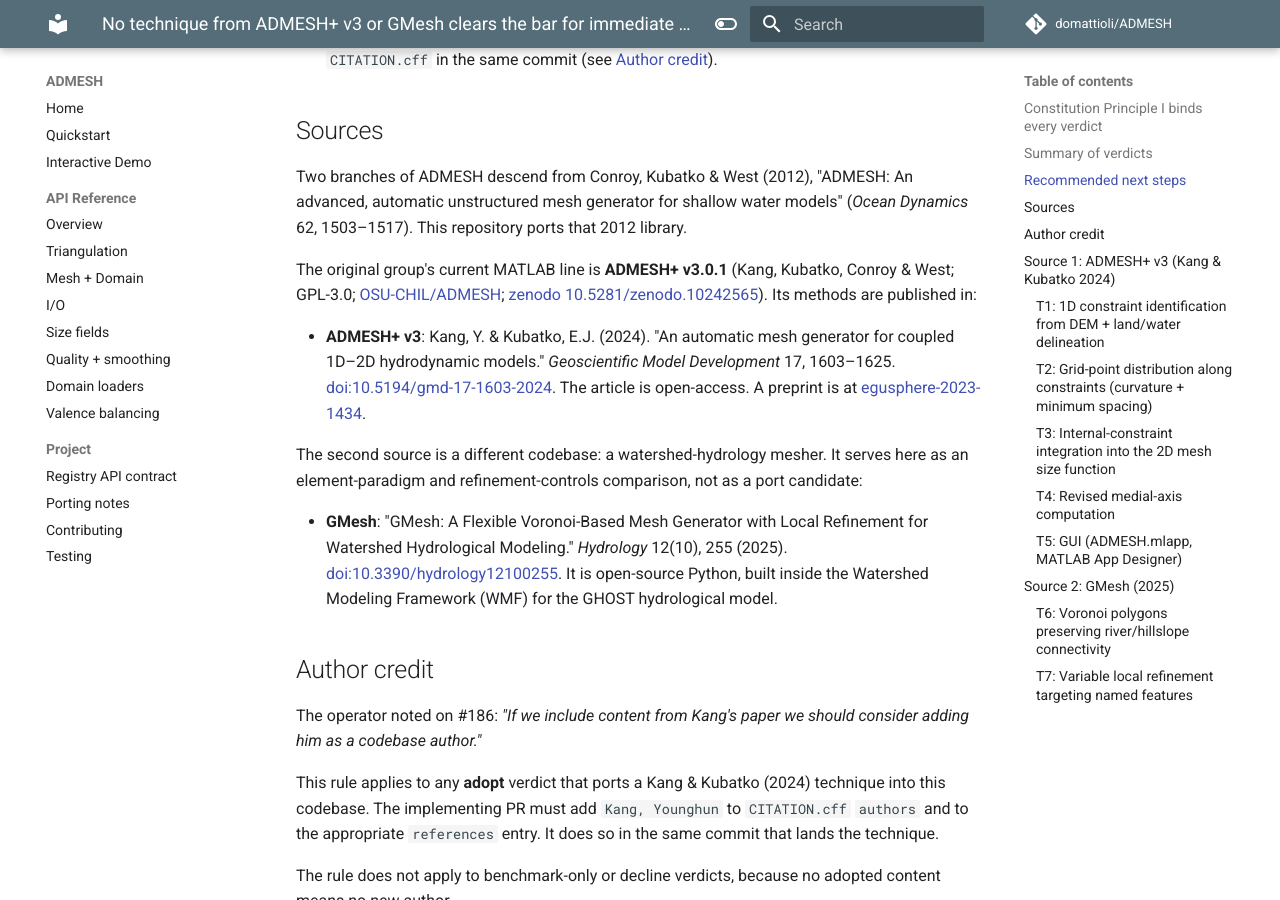
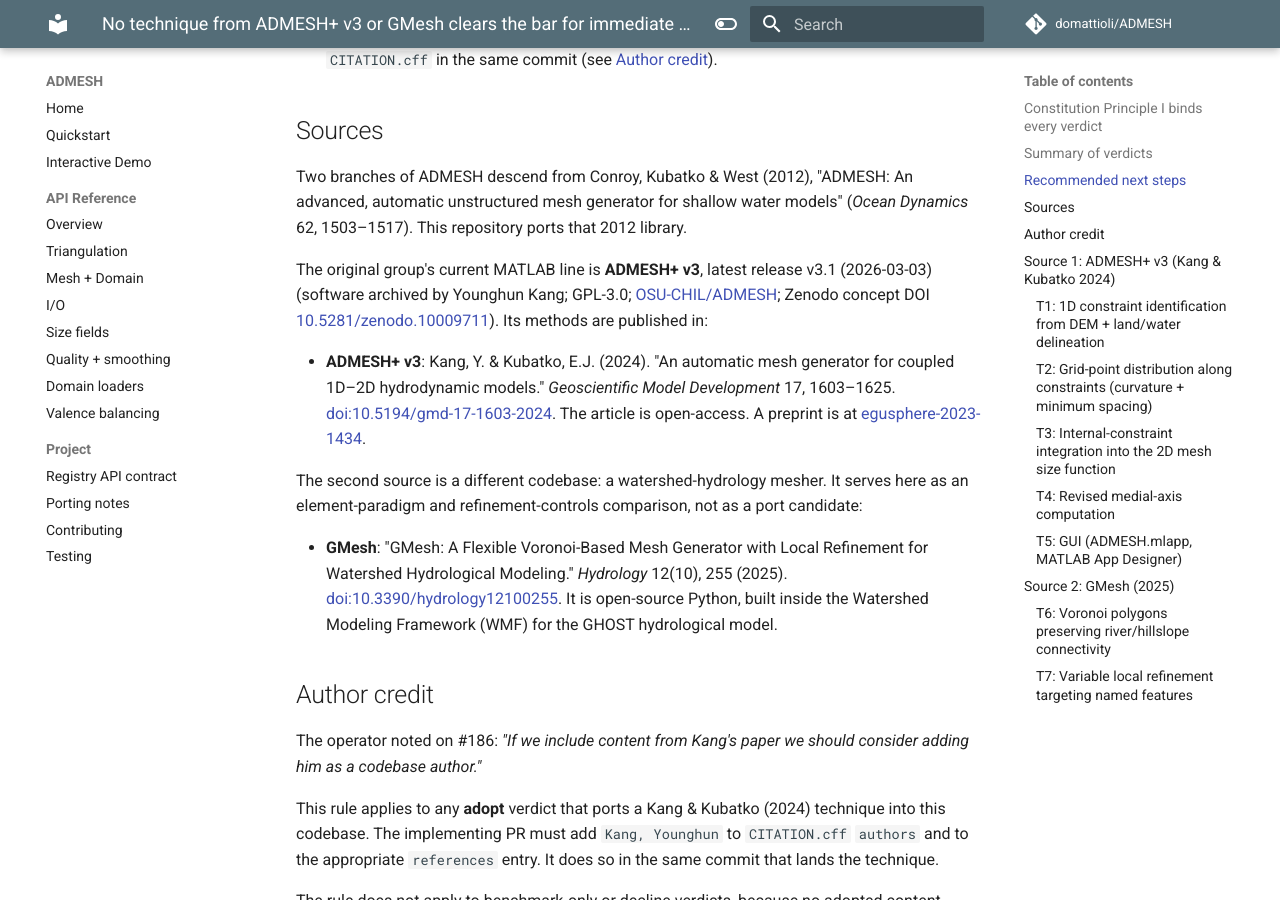
Before and after one commit to domattioli/ADMESH, an MkDocs documentation site: the page built from docs/upstream/ADMESH-PLUS-V3-GMESH-EVALUATION.md, in a window 1280 px wide and 900 px high, scrolled down 1762 px. Built offline with MkDocs 1.6.1 and Material for MkDocs 9.7.7, drawn with Linux system fonts in a browser that asks for light colours; comment, search, counter and statistics services are not loaded.

Commit message:
docs: cite ADMESH+ v3 by its Zenodo concept DOI
OSU-CHIL/ADMESH released v3.1 (10.5281/zenodo.18854906) under the same
concept record as v3.0.1. Cite the concept DOI 10.5281/zenodo.10009711 so
the reference tracks the latest release, and list the software creator
as on the Zenodo record (Younghun Kang).

```diff
--- a/docs/upstream/ADMESH-PLUS-V3-GMESH-EVALUATION.md
+++ b/docs/upstream/ADMESH-PLUS-V3-GMESH-EVALUATION.md
@@ -36,7 +36,7 @@
 
 Two branches of ADMESH descend from Conroy, Kubatko & West (2012), "ADMESH: An advanced, automatic unstructured mesh generator for shallow water models" (*Ocean Dynamics* 62, 1503–1517). This repository ports that 2012 library.
 
-The original group's current MATLAB line is **ADMESH+ v3.0.1** (Kang, Kubatko, Conroy & West; GPL-3.0; [OSU-CHIL/ADMESH](https://github.com/OSU-CHIL/ADMESH); [zenodo 10.5281/zenodo.10242565](https://doi.org/10.5281/zenodo.10242565)). Its methods are published in:
+The original group's current MATLAB line is **ADMESH+ v3**, latest release v3.1 (2026-03-03) (software archived by Younghun Kang; GPL-3.0; [OSU-CHIL/ADMESH](https://github.com/OSU-CHIL/ADMESH); Zenodo concept DOI [10.5281/zenodo.10009711](https://doi.org/10.5281/zenodo.10009711)). Its methods are published in:
 
 - **ADMESH+ v3**: Kang, Y. & Kubatko, E.J. (2024). "An automatic mesh generator for coupled 1D–2D hydrodynamic models." *Geoscientific Model Development* 17, 1603–1625. [doi:10.5194/gmd-17-1603-2024](https://doi.org/10.5194/gmd-17-1603-2024). The article is open-access. A preprint is at [egusphere-2023-1434](https://egusphere.copernicus.org/preprints/2023/egusphere-2023-1434/).
 
```
Also changed, not shown: README.md (+1 -1 lines), 1 other file.
